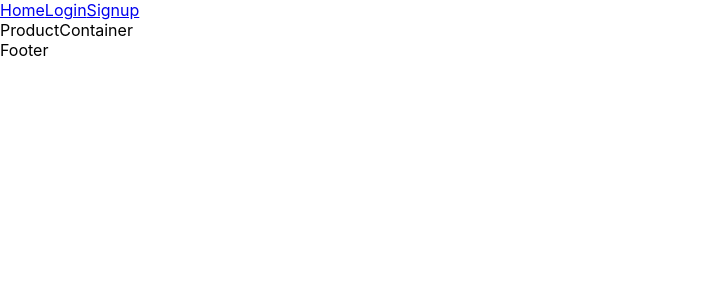
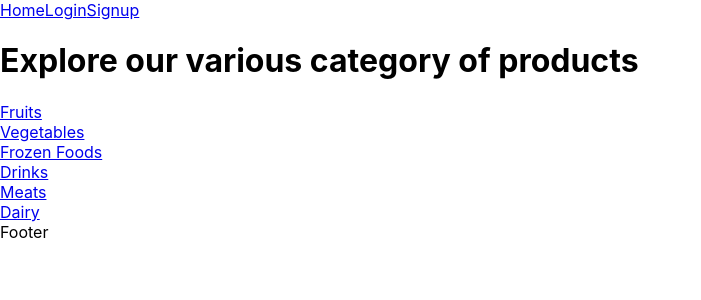
Before and after one commit to tdiec00/Whats-the-Total, a React (Create React App) app in the folder client/: page /products in a window 1280 px wide. Shown: the top 300 px of the page, without its empty margins (0-701 px from the left). Built offline with nearby package versions, Linux system fonts and the light colour scheme.

Commit message:
shopping cart component update

```diff
--- a/client/src/App.js
+++ b/client/src/App.js
@@ -3,11 +3,12 @@ import {useState, useEffect} from "react"
 import Navbar from "./components/navbar/Navbar"
 import Footer from "./components/footer/Footer"
 import Home from "./screens/home/Home"
-import Login from "./components/login/Login"
-import SignUp from "./components/signup/SignUp"
-import ProductContainer from "./components/productContainer/ProductContainer"
-import ShoppingCartContainer from "./components/shoppingCartContainer/ShoppingCartContainer"
+import Login from "./screens/login/Login"
+import SignUp from "./screens/signup/SignUp"
+import Products from "./screens/products/Products"
 import {verifyUser} from "./services/users"
+import ShoppingCart from "./screens/shoppingcart/ShoppingCart"
+import ProductsCategory from "./components/productsCategory/ProductsCategory"
 
 function App() {
   const [currentUser, setCurrentUser] = useState(null)
@@ -32,8 +33,9 @@ function App() {
         <Route path="/" element={<Home />} />
         <Route path="/login" element={<Login setCurrentUser={setCurrentUser} />} />
         <Route path="/signup" element={<SignUp setCurrentUser={setCurrentUser} />} />
-        <Route path="/products/*" element={<ProductContainer />} />
-        <Route path="/shopping-cart" element={<ShoppingCartContainer />} />
+        <Route path="/products" element={<Products />} />
+        <Route path="/shopping-cart" element={<ShoppingCart />} />
+        <Route path="/products/:category" element={<ProductsCategory />} />
       </Routes>
       <Footer />
     </div>
--- /dev/null
+++ b/client/src/components/productsCategory/ProductsCategory.jsx
@@ -0,0 +1,30 @@
+import {useState, useEffect} from "react"
+import {useParams} from "react-router-dom"
+import {getAllProducts} from "../../services/products"
+
+export default function ProductsCategory() {
+  const [products, setProducts] = useState([])
+  const {category} = useParams()
+
+  useEffect(() => {
+    const fetchProducts = async () => {
+      const res = await getAllProducts()
+      setProducts(res)
+    }
+    fetchProducts()
+  }, [])
+  console.log(products)
+
+  return (
+    <div>
+      {products.map((product) =>
+        product.category == category ? (
+          <>
+            <h1>{product.name}</h1>
+            <h3>${product.price.toFixed(2)}</h3>
+          </>
+        ) : null
+      )}
+    </div>
+  )
+}
--- /dev/null
+++ b/client/src/screens/products/Products.jsx
@@ -0,0 +1,29 @@
+import {Link} from "react-router-dom"
+
+export default function Products() {
+  return (
+    <div>
+      <h1>Explore our various category of products</h1>
+      <div>
+        <div>
+          <Link to="/products/fruits">Fruits</Link>
+        </div>
+        <div>
+          <Link to="/products/vegetables">Vegetables</Link>
+        </div>
+        <div>
+          <Link to="/products/frozen">Frozen Foods</Link>
+        </div>
+        <div>
+          <Link to="/products/drinks">Drinks</Link>
+        </div>
+        <div>
+          <Link to="/products/meats">Meats</Link>
+        </div>
+        <div>
+          <Link to="/products/dairy">Dairy</Link>
+        </div>
+      </div>
+    </div>
+  )
+}
--- /dev/null
+++ b/client/src/screens/shoppingcart/ShoppingCart.jsx
@@ -0,0 +1,5 @@
+import React from "react"
+
+export default function ShoppingCart() {
+  return <div>ShoppingCart</div>
+}
```
Also changed, not shown: client/src/screens/login/Login.jsx (renamed from client/src/components/login/Login.jsx), client/src/screens/signup/SignUp.jsx (renamed from client/src/components/signup/SignUp.jsx), 1 other file (tests, documents, lock files or other folders).
